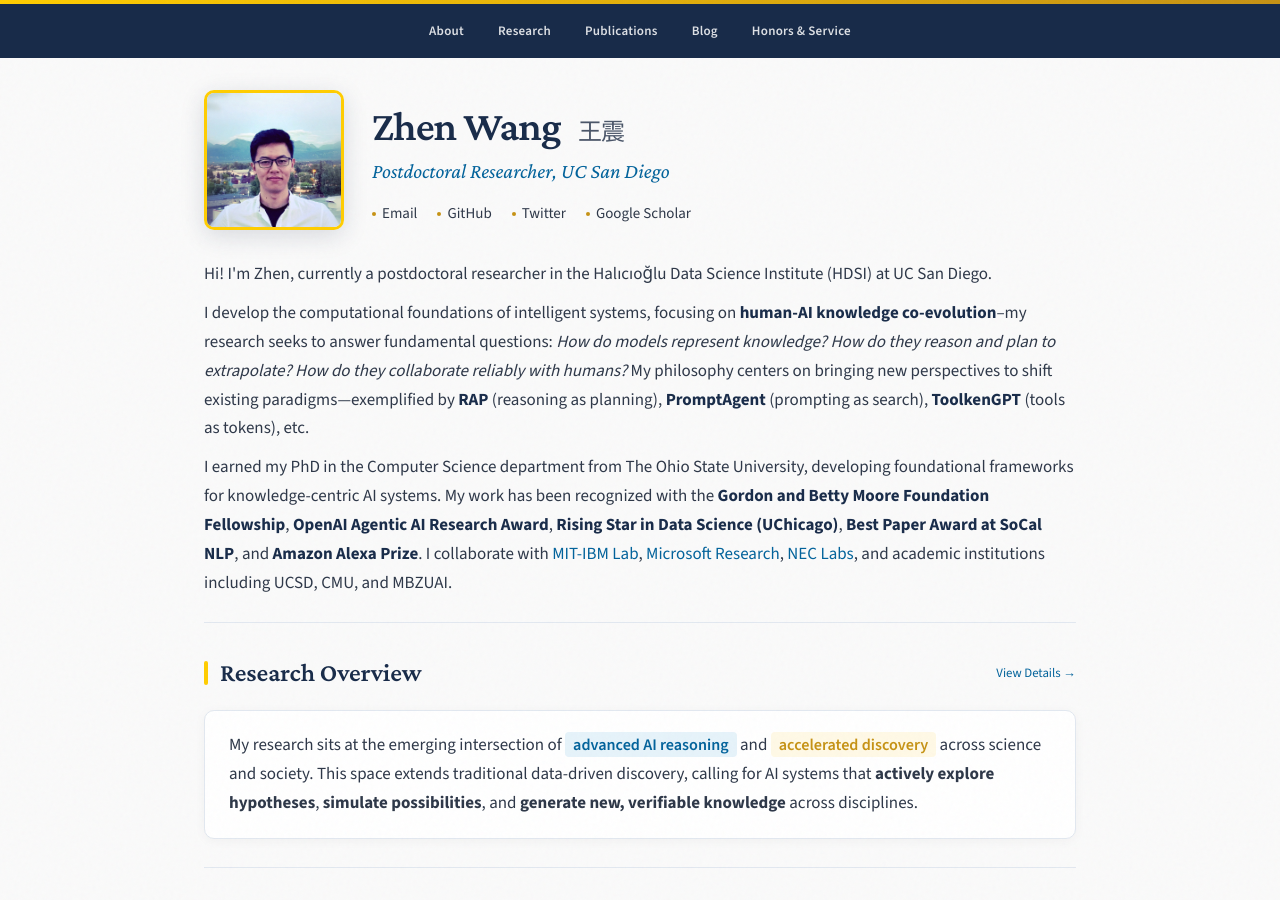
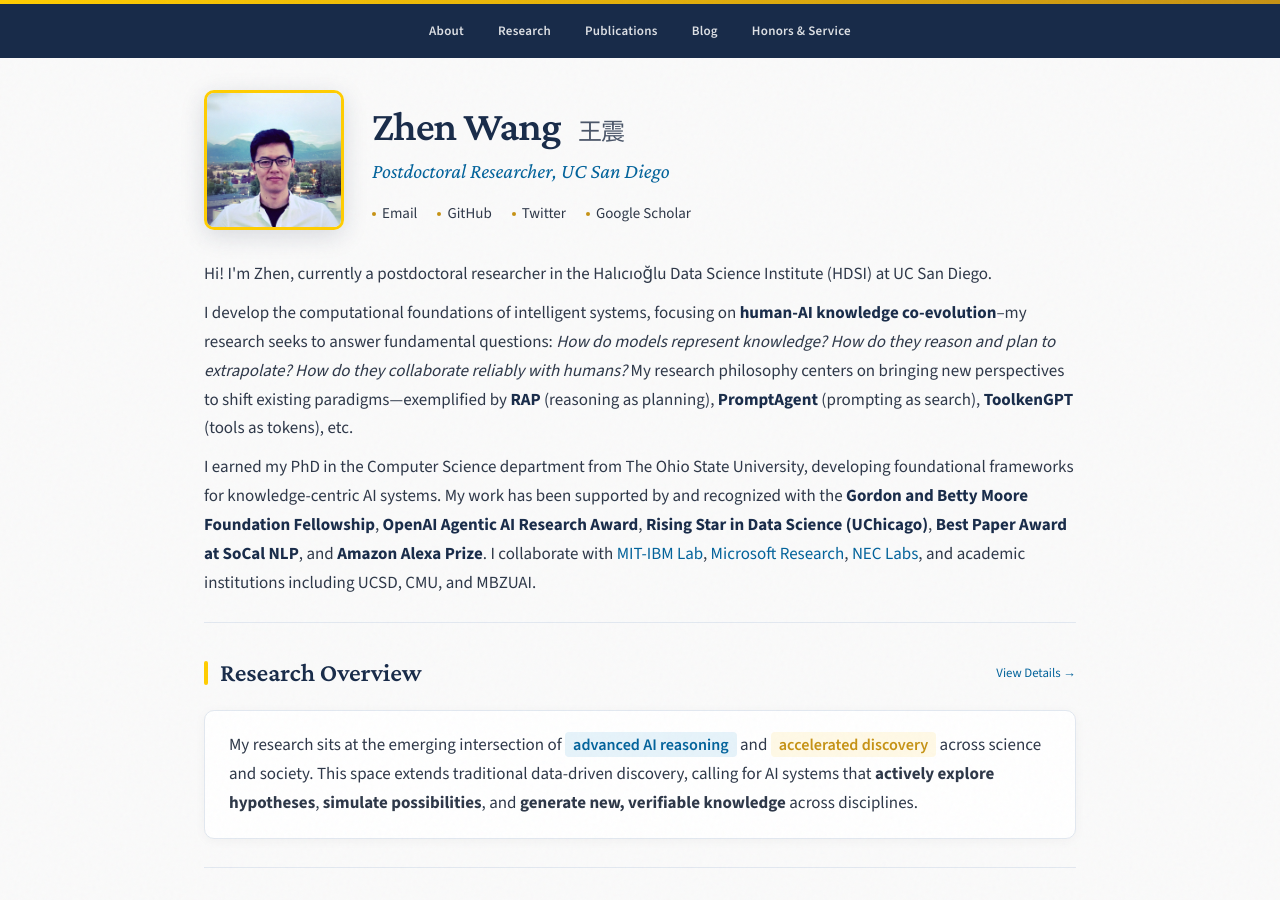
Before and after one commit to zhenwang9102/zhenwang9102.github.io, a Jekyll site: the page built from _posts/2019-06-02-venue.markdown, in a window 1280 px wide and 900 px high. Built offline with Jekyll 4.4.1, drawn with Linux system fonts in a browser that asks for light colours.

Commit message:
Update default.html

```diff
--- a/_layouts/default.html
+++ b/_layouts/default.html
@@ -537,11 +537,11 @@
           Hi! I'm Zhen, currently a postdoctoral researcher in the Halıcıoğlu Data Science Institute (HDSI) at UC San Diego.
         </p>
         <p>
-          I develop the computational foundations of intelligent systems, focusing on <strong>human-AI knowledge co-evolution</strong>&ndash;my research seeks to answer fundamental questions: <em>How do models represent knowledge? How do they reason and plan to extrapolate? How do they collaborate reliably with humans?</em> My philosophy centers on bringing new perspectives to shift existing paradigms—exemplified by <strong>RAP</strong> (reasoning as planning), <strong>PromptAgent</strong> (prompting as search), <strong>ToolkenGPT</strong> (tools as tokens), etc.
+          I develop the computational foundations of intelligent systems, focusing on <strong>human-AI knowledge co-evolution</strong>&ndash;my research seeks to answer fundamental questions: <em>How do models represent knowledge? How do they reason and plan to extrapolate? How do they collaborate reliably with humans?</em> My research philosophy centers on bringing new perspectives to shift existing paradigms—exemplified by <strong>RAP</strong> (reasoning as planning), <strong>PromptAgent</strong> (prompting as search), <strong>ToolkenGPT</strong> (tools as tokens), etc.
         </p>
 
         <p>
-          I earned my PhD in the Computer Science department from The Ohio State University, developing foundational frameworks for knowledge-centric AI systems. My work has been recognized with the <strong>Gordon and Betty Moore Foundation Fellowship</strong>, <strong>OpenAI Agentic AI Research Award</strong>, <strong>Rising Star in Data Science (UChicago)</strong>, <strong>Best Paper Award at SoCal NLP</strong>, and <strong>Amazon Alexa Prize</strong>. I collaborate with <a href="https://mitibmwatsonailab.mit.edu/">MIT-IBM Lab</a>, <a href="https://www.microsoft.com/en-us/research/lab/microsoft-research-redmond/">Microsoft Research</a>, <a href="https://www.nec-labs.com/">NEC Labs</a>, and academic institutions including UCSD, CMU, and MBZUAI.
+          I earned my PhD in the Computer Science department from The Ohio State University, developing foundational frameworks for knowledge-centric AI systems. My work has been supported by and recognized with the <strong>Gordon and Betty Moore Foundation Fellowship</strong>, <strong>OpenAI Agentic AI Research Award</strong>, <strong>Rising Star in Data Science (UChicago)</strong>, <strong>Best Paper Award at SoCal NLP</strong>, and <strong>Amazon Alexa Prize</strong>. I collaborate with <a href="https://mitibmwatsonailab.mit.edu/">MIT-IBM Lab</a>, <a href="https://www.microsoft.com/en-us/research/lab/microsoft-research-redmond/">Microsoft Research</a>, <a href="https://www.nec-labs.com/">NEC Labs</a>, and academic institutions including UCSD, CMU, and MBZUAI.
         </p>
       </div>
     </header>
```
